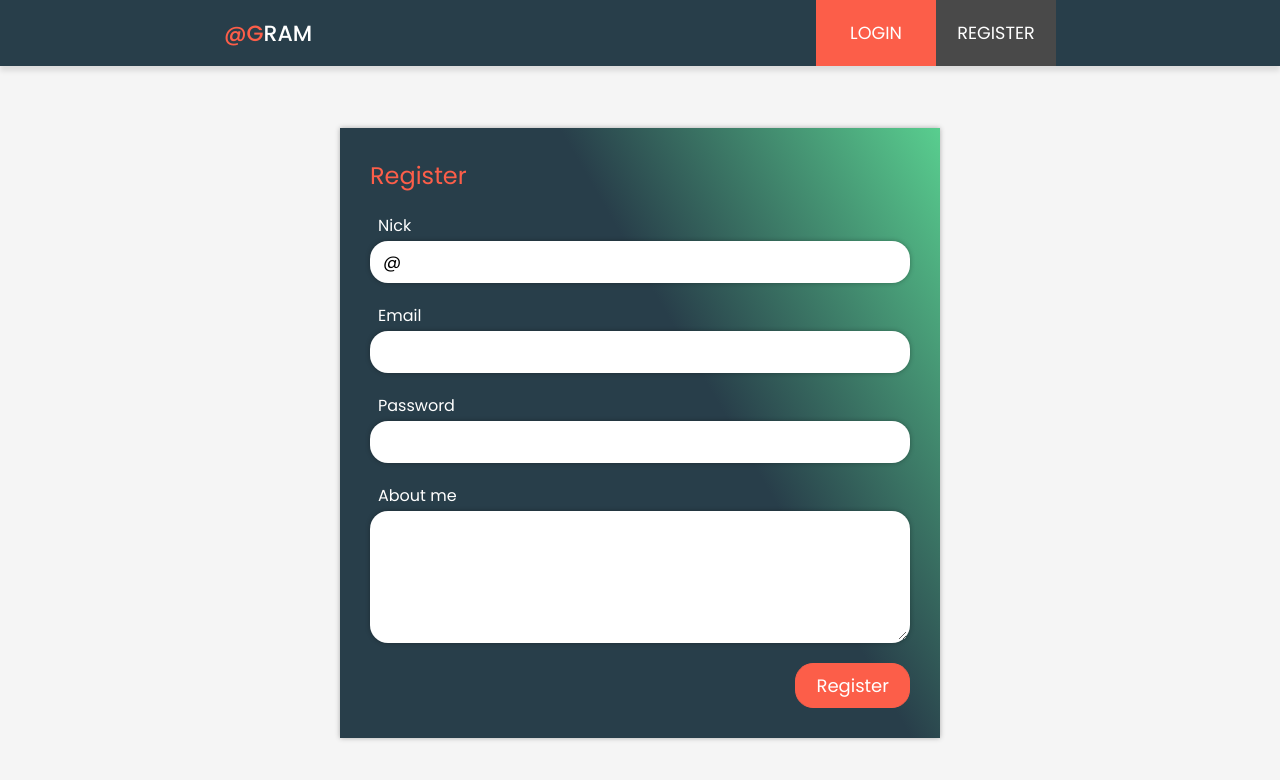
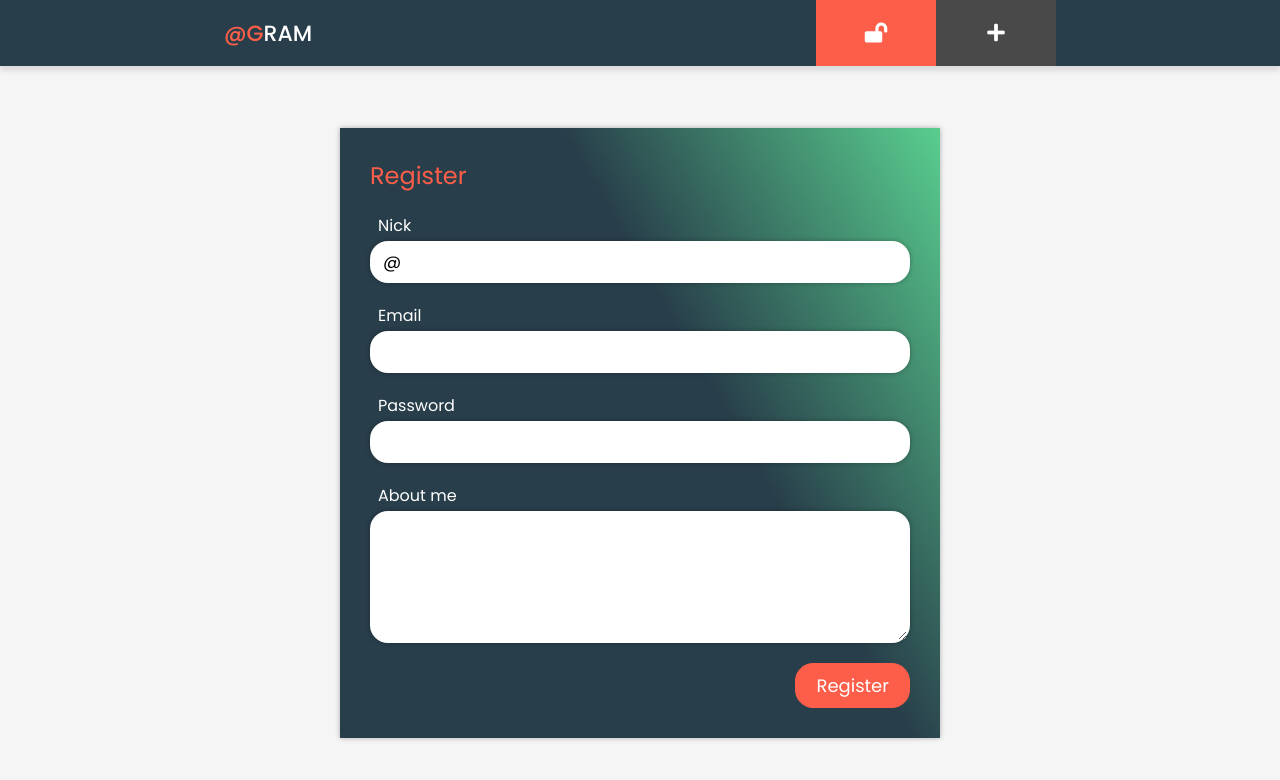
Before and after one commit to MarianKmotorka/Gram, a React (Create React App) app: page /register in a window 1280 px wide. Shown: the top 780 px of the page. Built offline with nearby package versions, Linux system fonts and the light colour scheme; no server answers.

Commit message:
Enhance navbar styles

```diff
--- a/src/components/Button/Button.tsx
+++ b/src/components/Button/Button.tsx
@@ -22,7 +22,6 @@ const Button: React.FC<IProps> = ({
   icon,
   disabled,
   loadingProgress,
-  className,
   ...rest
 }) => {
   switch (buttonType) {
--- a/src/components/Icons/index.tsx
+++ b/src/components/Icons/index.tsx
@@ -54,3 +54,19 @@ export const BurgerMenuIcon: React.FC<IIconProps & { menuExpanded?: boolean }> =
 export const PowerOffIcon: React.FC<IIconProps> = props => (
   <Icon name='fas fa-power-off' {...props} />
 )
+
+export const IglooIcon: React.FC<IIconProps> = props => (
+  <Icon name='fas fa-igloo' {...props} />
+)
+
+export const UserIcon: React.FC<IIconProps> = props => (
+  <Icon name='fas fa-user' {...props} />
+)
+
+export const OpenLockIcon: React.FC<IIconProps> = props => (
+  <Icon name='fas fa-lock-open' {...props} />
+)
+
+export const PlusIcon: React.FC<IIconProps> = props => (
+  <Icon name='fas fa-plus' {...props} />
+)
--- a/src/components/Navbar/Navbar.styled.tsx
+++ b/src/components/Navbar/Navbar.styled.tsx
@@ -69,16 +69,22 @@ export const StyledLink = styled(Link)<{ isDark: boolean }>`
   font-size: 1.1em;
   color: ${({ theme }) => theme.white};
   transition: background-color 0.2s;
+  position: relative;
 
   background-color: ${({ theme, isDark }) =>
     isDark ? theme.blackLight : theme.redLight};
 
   :hover {
-    background: ${({ theme, isDark }) => (isDark ? theme.redLight : theme.blackLight)};
+    background: ${({ theme }) => theme.blackLight};
   }
 
-  i {
+  > * {
     color: inherit;
+    font-size: 20px;
+  }
+
+  > * + * {
+    margin-left: 7px;
   }
 
   @media only screen and (max-width: 900px) {
@@ -86,6 +92,27 @@ export const StyledLink = styled(Link)<{ isDark: boolean }>`
     height: 70px;
     text-align: center;
     padding: 20px 0;
+  }
+
+  @media only screen and (min-width: 901px) {
+    span {
+      display: none;
+    }
+
+    :hover span {
+      display: block;
+      position: absolute;
+      margin: 0;
+      padding: 10px;
+      width: 100%;
+      font-size: 18px;
+      text-align: center;
+      background: ${({ theme }) => theme.blackLight};
+
+      top: calc(100% + 10px);
+      left: 0;
+      z-index: 10;
+    }
   }
 `
 
--- a/src/components/Navbar/Navbar.tsx
+++ b/src/components/Navbar/Navbar.tsx
@@ -25,6 +25,8 @@ const Navbar = () => {
   const history = useHistory()
   const { width } = useWindowSize()
 
+  const isWideScreen = width > 900
+
   const rowRenderer = (user: IUser) => (
     <DropdownRow>
       <img src={user.photoUrl || noPhotoPng} alt='user' />
@@ -49,7 +51,7 @@ const Navbar = () => {
       )}
 
       <AnimatePresence>
-        {(width > 900 || menuExpanded) && (
+        {(isWideScreen || menuExpanded) && (
           <LinksContainer
             initial={{ right: -400 }}
             animate={{ right: 0 }}
@@ -66,7 +68,7 @@ const Navbar = () => {
                     key={x.to}
                   >
                     {x.icon}
-                    {x.text}
+                    <span>{x.text}</span>
                   </StyledLink>
                 )
             )}
--- a/src/components/Navbar/utils.tsx
+++ b/src/components/Navbar/utils.tsx
@@ -1,14 +1,39 @@
 import React from 'react'
-import { PowerOffIcon } from '../Icons'
+import { PowerOffIcon, IglooIcon, OpenLockIcon, PlusIcon, UserIcon } from '../Icons'
 
 export const getLinksConfig = (userId: string | undefined) => [
-  { text: 'LOGIN', to: '/login', isLoggedIn: false, isDark: false },
-  { text: 'REGISTER', to: '/register', isLoggedIn: false, isDark: true },
-  { text: 'FEED', to: '/', isLoggedIn: true, isDark: false },
-  { text: 'PROFILE', to: `/profile/${userId}`, isLoggedIn: true, isDark: false },
   {
+    text: 'LOGIN',
+    icon: <OpenLockIcon />,
+    to: '/login',
+    isLoggedIn: false,
+    isDark: false,
+  },
+  {
+    text: 'REGISTER',
+    icon: <PlusIcon />,
+    to: '/register',
+    isLoggedIn: false,
+    isDark: true,
+  },
+  {
+    text: 'HOME',
+    icon: <IglooIcon />,
+    to: '/',
+    isLoggedIn: true,
+    isDark: false,
+  },
+  {
+    text: 'PROFILE',
+    icon: <UserIcon />,
+    to: `/profile/${userId}`,
+    isLoggedIn: true,
+    isDark: false,
+  },
+  {
+    text: 'SIGN OUT',
     to: '/signout',
-    icon: <PowerOffIcon fontSize='20px' />,
+    icon: <PowerOffIcon />,
     isLoggedIn: true,
     isDark: true,
   },
```
